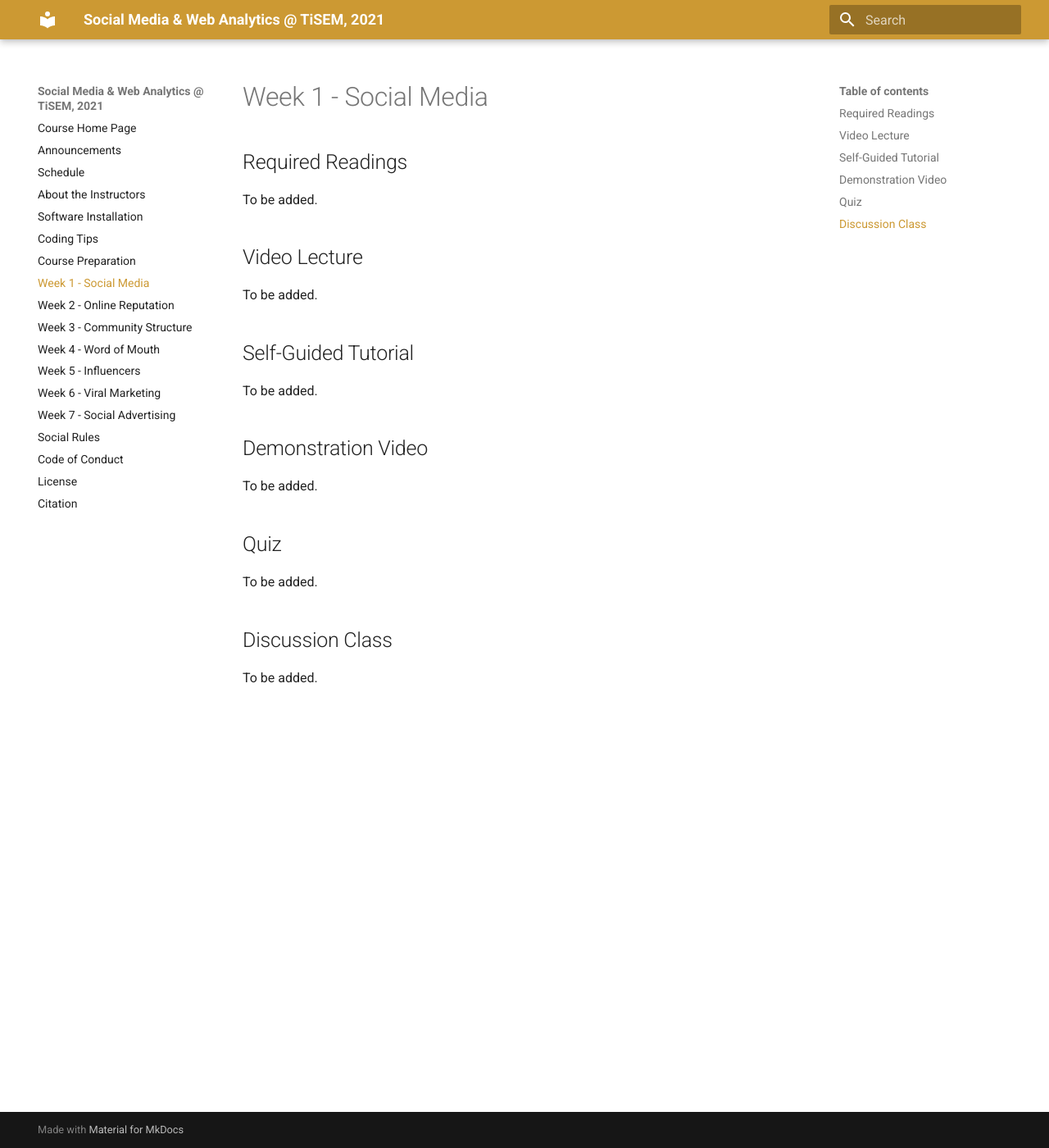
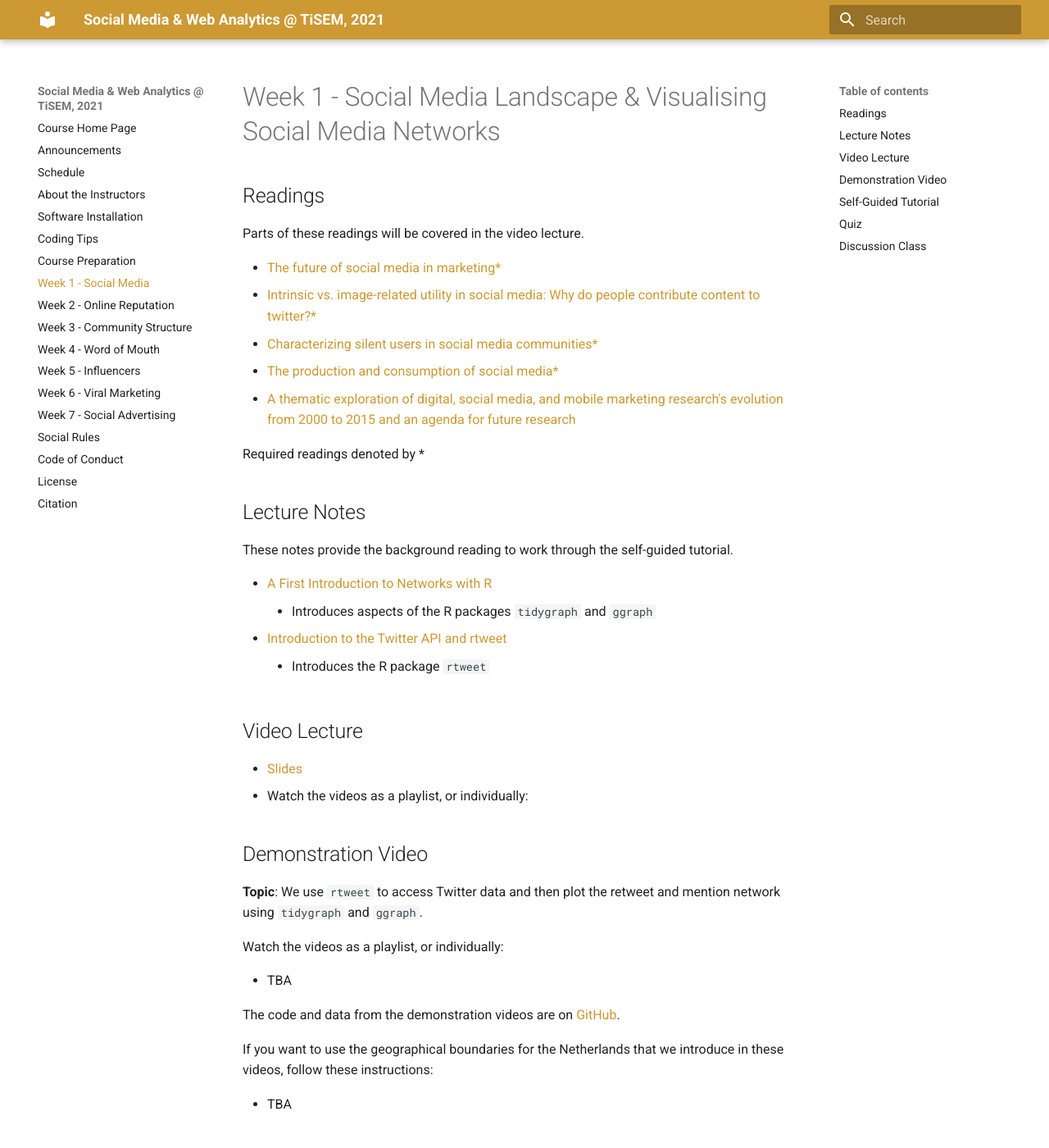
Before and after one commit to tisem-digital-marketing/2021-smwa, an MkDocs documentation site: the page built from docs/week_01.md, in a window 1280 px wide and 1400 px high. Shown: the whole window at 82% size. Built offline with MkDocs 1.6.1 and Material for MkDocs 9.7.7, drawn with Linux system fonts in a browser that asks for light colours; old or Windows-style settings are respelled for this version of MkDocs; some of the changed text lies outside the part shown.

Commit message:
draft of week 1 material

```diff
--- a/docs/week_01.md
+++ b/docs/week_01.md
@@ -1,22 +1,68 @@
-## Required Readings
+# Week 1 - Social Media Landscape & Visualising Social Media Networks
 
-To be added.
+## Readings
+
+Parts of these readings will be covered in the video lecture.
+
+* [The future of social media in marketing*][stephan-2020]
+* [Intrinsic vs. image-related utility in social media: Why do people contribute content to twitter?*][stephan-toubia]
+* [Characterizing silent users in social media communities*][gong-etal]
+* [The production and consumption of social media*][filippas-horton]
+* [A thematic exploration of digital, social media, and mobile marketing research's evolution from 2000 to 2015 and an agenda for future research][lambert-stephan]
+
+Required readings denoted by *
+
+## Lecture Notes
+
+These notes provide the background reading to work through the self-guided tutorial.
+
+* [A First Introduction to Networks with R][lecture-networks]
+    * Introduces aspects of the R packages `tidygraph` and `ggraph`
+* [Introduction to the Twitter API and rtweet][lecture-rtweet]
+    * Introduces the R package `rtweet`
 
 ## Video Lecture
 
-To be added.
+* [Slides][lecture-slides]
+* Watch the videos as a playlist, or individually:
+
+## Demonstration Video
+
+**Topic**: We use `rtweet` to access Twitter data and then plot the retweet and mention network using `tidygraph` and `ggraph`.
+
+Watch the videos as a playlist, or individually:
+
+* TBA
+
+The code and data from the demonstration videos are on [GitHub][demo-01].
+
+If you want to use the geographical boundaries for the Netherlands that we introduce in these videos, follow these instructions:
+
+* TBA
 
 ## Self-Guided Tutorial
 
-To be added.
-
-## Demonstration Video
-
-To be added.
-
+**Topic**: Collecting Social Media Data and Visualizing Social Media Networks
 ## Quiz
 
-To be added.
+* Link to Quiz on Canvas
+    * Will be available on Tuesday, April 16 in the morning
+    * **Due by 23.59 on 16 April 2021**
+
 ## Discussion Class
 
-To be added.
+* Submit the topics you want to discuss in our live session on **April 29** and **April 30**
+    * Fill in this survey before 23.59 on Friday April 16
+
+<!--- Links below --->
+[stephan-2020]: https://link.springer.com/article/10.1007/s11747-019-00695-1
+[lambert-stephan]: https://smad242blog.files.wordpress.com/2016/09/thematic-exploration-of-digital-social-media.pdf
+[stephan-toubia]: https://www.researchgate.net/publication/261851427_Intrinsic_vs_Image-Related_Utility_in_Social_Media_Why_Do_People_Contribute_Content_to_Twitter
+[gong-etal]: https://ojs.aaai.org/index.php/ICWSM/article/download/14582/14431
+[filippas-horton]: https://arxiv.org/abs/2104.00834
+
+[lecture-networks]: ../assets/week-01/intro-networks.html
+[lecture-rtweet]: ../assets/week-01/rtweet.html
+[lecture-slides]: ../assets/week-01/week-01-slides.pdf
+
+[demo-01]: https://tobeadded
```
